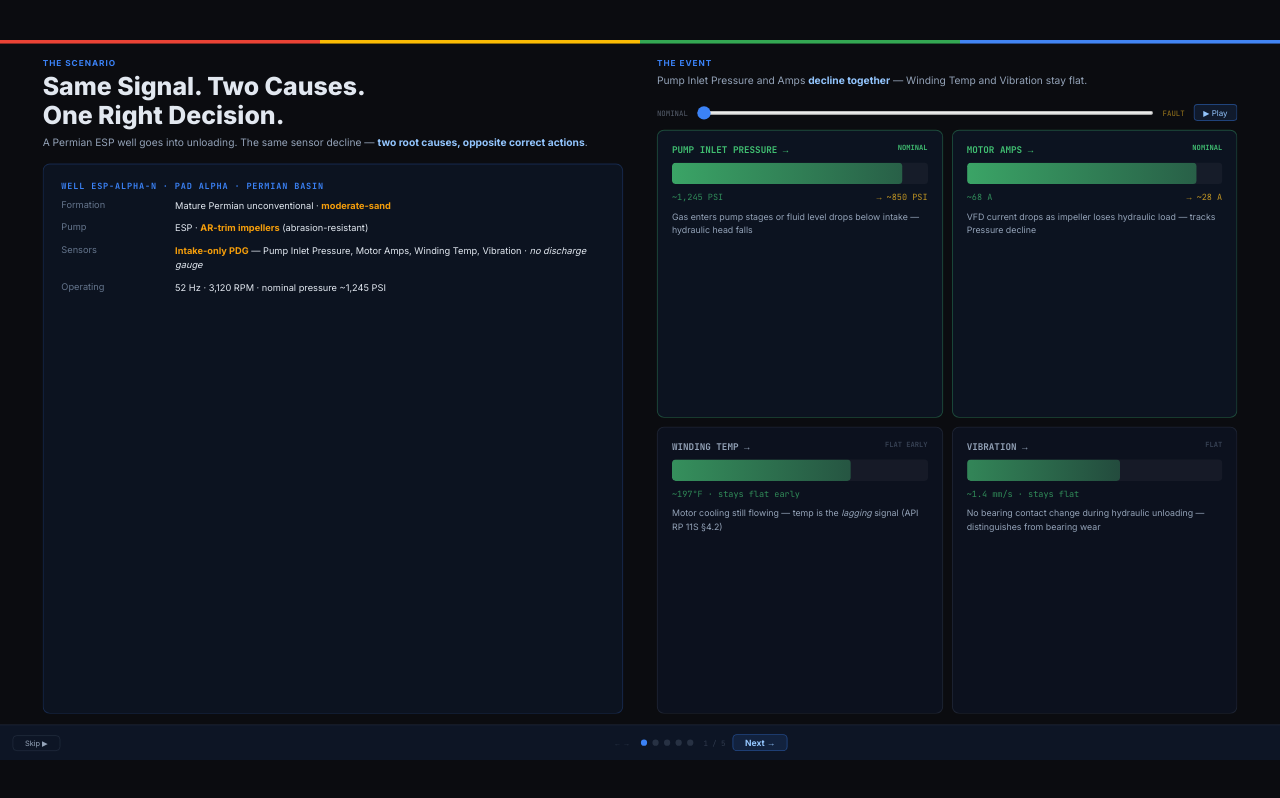
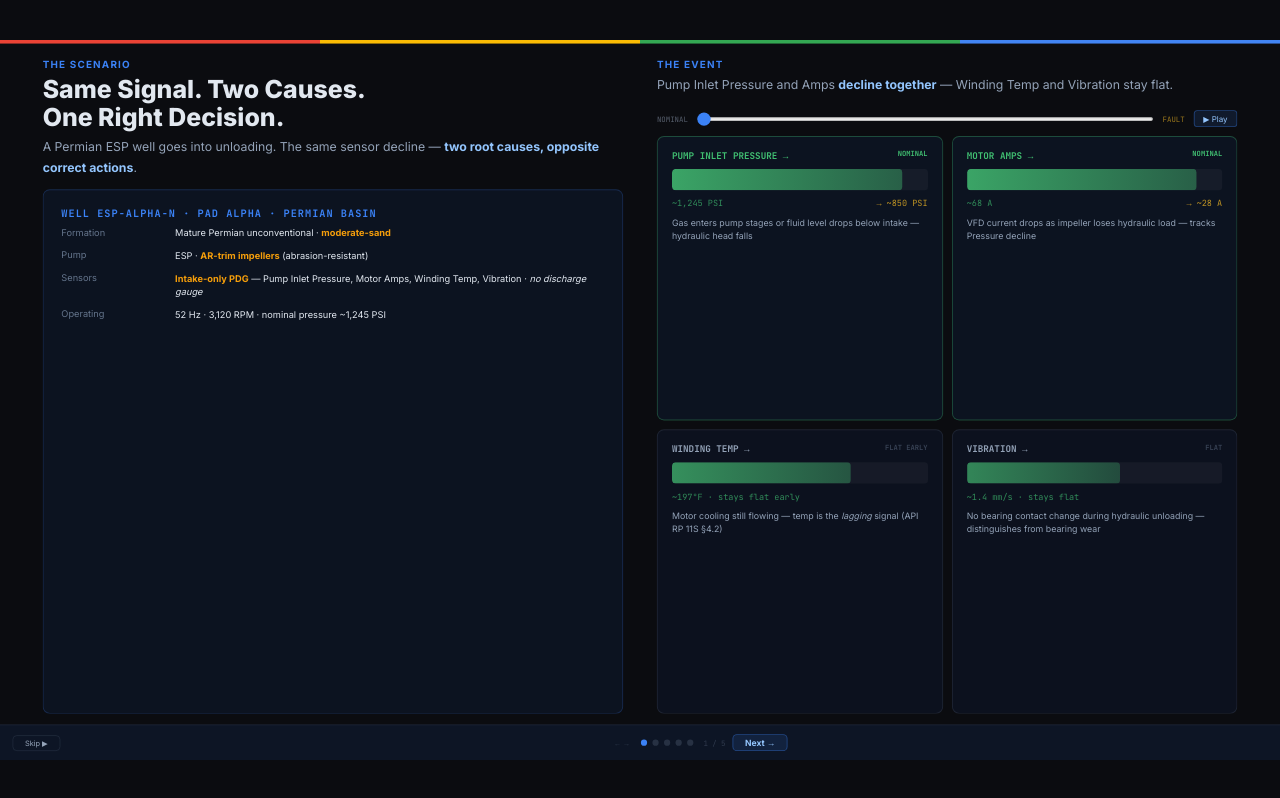
Before and after one commit to bdau-goog/gdc-pm, a website: page gke/fault-trigger-ui/slides/h1.html in a window 1280 px wide. Drawn offline with Linux system fonts and the light colour scheme.

Commit message:
style: legibility pass — body 13→14px, --muted #475569→#94a3b8, slide content-scale 1.0→1.2, slide-title pinned at 1.75rem

```diff
--- a/gke/fault-trigger-ui/slides/_shared/slide.css
+++ b/gke/fault-trigger-ui/slides/_shared/slide.css
@@ -62,7 +62,7 @@
   margin-bottom: 5px;
 }
 .slide-title {
-  font-size: calc(1.75rem * var(--content-scale));
+  font-size: 1.75rem;
   font-weight: 800;
   color: var(--text2);
   line-height: 1.15;
--- a/gke/fault-trigger-ui/slides/_shared/tokens.css
+++ b/gke/fault-trigger-ui/slides/_shared/tokens.css
@@ -32,5 +32,5 @@
   /* Lever C — non-title body content scale.
      1.0 = authored default.  1.15 inflates all body text +15%; titles locked.
      Change here → all four decks update simultaneously. */
-  --content-scale: 1.0;
+  --content-scale: 1.2;
 }
--- a/gke/fault-trigger-ui/static/styles.css
+++ b/gke/fault-trigger-ui/static/styles.css
@@ -1,7 +1,7 @@
     :root {
       --bg:#0f172a; --surf:#1e293b; --surf2:#253347; --surf3:#2d3f56;
       --border:rgba(148,163,184,0.12); --border2:rgba(148,163,184,0.22);
-      --text:#e2e8f0; --text2:#94a3b8; --muted:#475569;
+      --text:#e2e8f0; --text2:#94a3b8; --muted:#94a3b8;
       --green:#4ade80; --yellow:#fbbf24; --orange:#fb923c; --red:#f87171; --blue:#38bdf8;
       /* Muted Google Material palette (dark-mode calibrated) — used for financial data */
       --g-blue:#8ab4f8;    /* Google Blue — actions, links */
@@ -13,7 +13,7 @@
     [v-cloak]{display:none}
     *,*::before,*::after{box-sizing:border-box;margin:0;padding:0}
     html,body{height:100%;overflow:hidden}
-    body{font-family:var(--font);background:var(--bg);color:var(--text);font-size:13px}
+    body{font-family:var(--font);background:var(--bg);color:var(--text);font-size:14px}
     ::-webkit-scrollbar{width:5px}::-webkit-scrollbar-thumb{background:var(--border2);border-radius:3px}
 
     /* ── Header ── */
```
